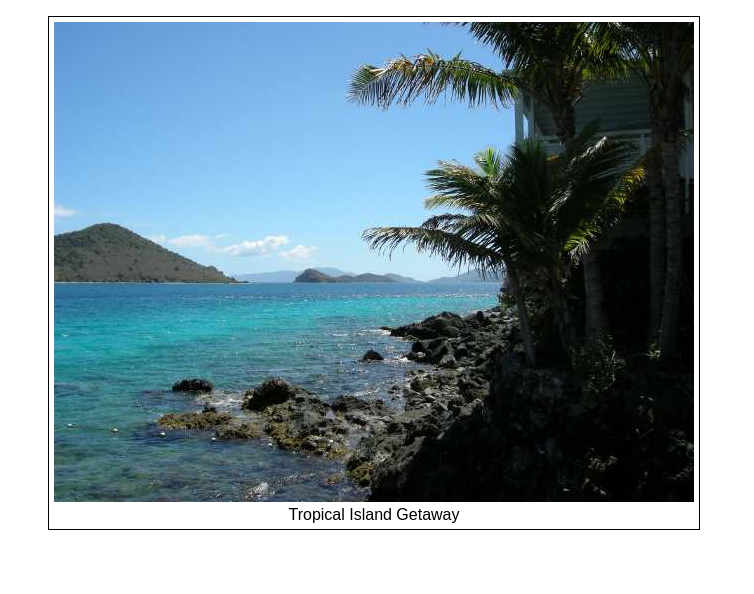
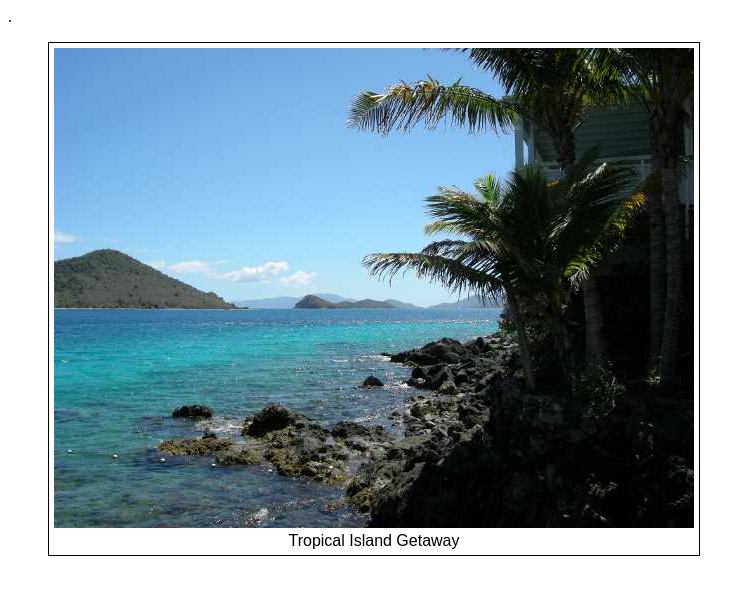
Before and after one commit to AdrielZurita/4.6, a plain HTML site: page index.html in a window 1280 px wide. Shown: the whole page, without its empty margins (0-754 px from the left). Drawn offline with Linux system fonts and the light colour scheme.

Commit message:
Update index.html

```diff
--- a/index.html
+++ b/index.html
@@ -15,7 +15,7 @@ font-family: Papyrus, fantasy; }
 <body>
 <header>
 </header>
-<nav>
+<nav>.
 </nav>
 
 <main>
```
